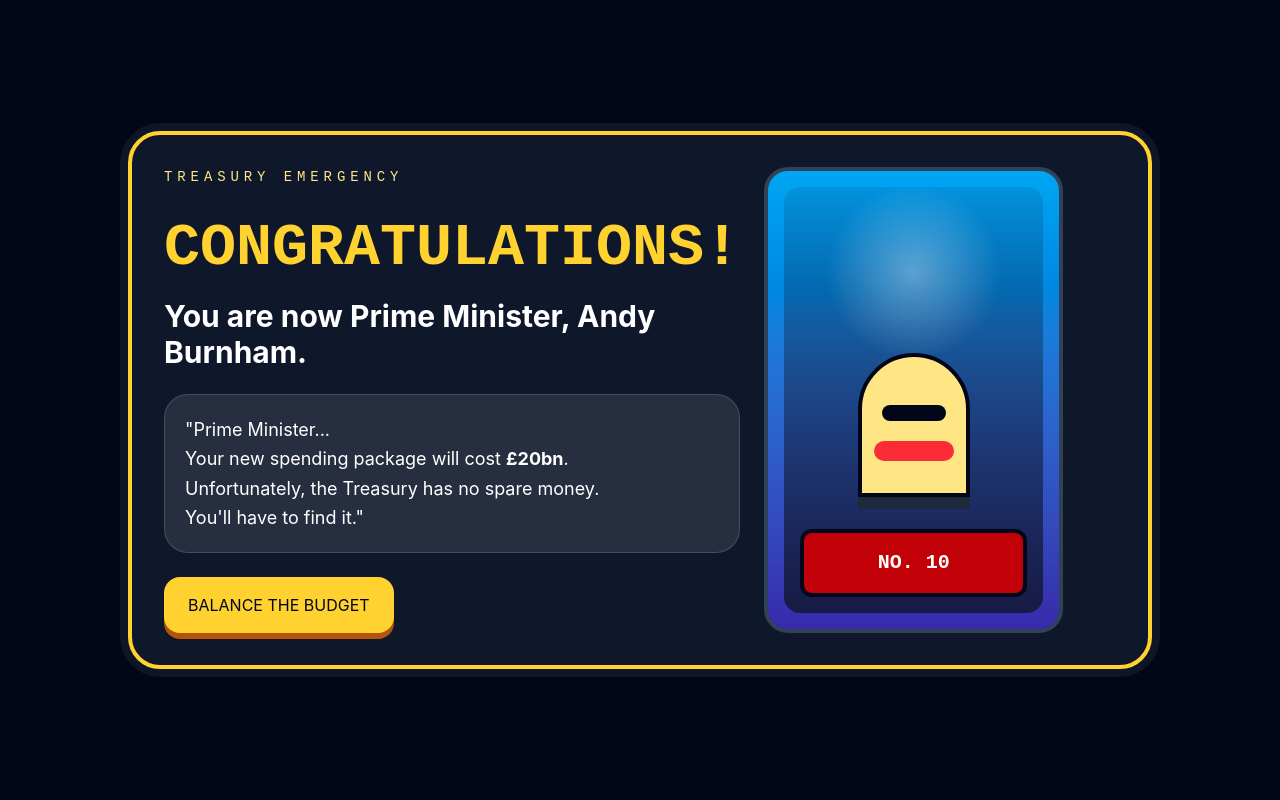
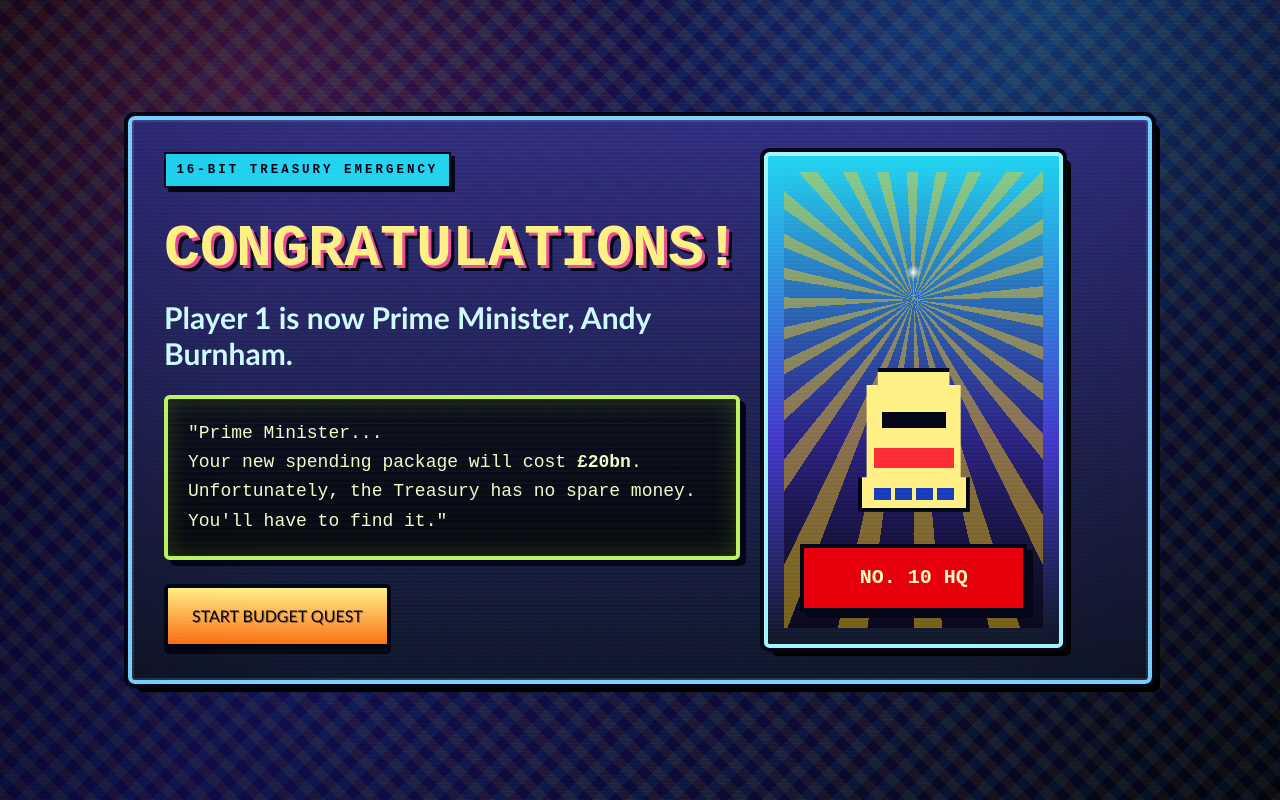
Before and after one commit to thegholt/BurnhamGame, a React (Vite) app: page / in a window 1280 px wide. Built offline with nearby package versions, Linux system fonts and the light colour scheme.

Commit message:
Give game a retro 16-bit feel
Co-authored-by: Holt <thegholt@users.noreply.github.com>

```diff
--- a/src/App.tsx
+++ b/src/App.tsx
@@ -127,15 +127,15 @@ function getHeadline(taxRate: number, taxRevenue: number, cutTotal: number, prod
 
 function ProgressBar({ value, tone = "emerald" }: { value: number; tone?: "emerald" | "amber" | "sky" }) {
   const color = {
-    amber: "from-amber-300 to-orange-500",
-    emerald: "from-emerald-300 to-lime-400",
-    sky: "from-sky-300 to-cyan-400",
+    amber: "from-yellow-200 via-amber-300 to-orange-500",
+    emerald: "from-lime-300 via-emerald-300 to-cyan-300",
+    sky: "from-cyan-200 via-sky-300 to-fuchsia-300",
   }[tone];
 
   return (
-    <div className="h-3 overflow-hidden rounded-full border border-white/20 bg-slate-950/70">
+    <div className="h-4 overflow-hidden border-2 border-yellow-200 bg-black shadow-[inset_0_0_0_2px_rgba(255,255,255,0.1)]">
       <motion.div
-        className={`h-full rounded-full bg-linear-to-r ${color}`}
+        className={`h-full bg-linear-to-r ${color}`}
         initial={{ width: 0 }}
         animate={{ width: `${clamp(value, 0, 100)}%` }}
         transition={{ type: "spring", stiffness: 120, damping: 22 }}
@@ -189,42 +189,48 @@ function App() {
 
   if (!hasStarted) {
     return (
-      <main className="min-h-screen bg-slate-950 px-4 py-6 text-white sm:px-6">
+      <main className="retro-screen min-h-screen px-4 py-6 text-white sm:px-6">
         <section className="mx-auto flex min-h-[calc(100vh-3rem)] max-w-5xl items-center">
           <motion.div
-            className="grid gap-6 rounded-[2rem] border-4 border-amber-300 bg-slate-900 p-5 shadow-[0_0_0_8px_rgba(15,23,42,0.9)] sm:grid-cols-[1.15fr_0.85fr] sm:p-8"
+            className="pixel-panel grid gap-6 p-5 sm:grid-cols-[1.15fr_0.85fr] sm:p-8"
             initial={{ opacity: 0, y: 16 }}
             animate={{ opacity: 1, y: 0 }}
           >
             <div className="space-y-6">
-              <p className="font-mono text-sm uppercase tracking-[0.35em] text-amber-200">Treasury emergency</p>
+              <p className="mega-chip">16-bit treasury emergency</p>
               <div className="space-y-3">
-                <h1 className="font-mono text-4xl font-black uppercase leading-tight text-amber-300 sm:text-6xl">
+                <h1 className="pixel-title font-mono text-4xl font-black uppercase leading-tight text-yellow-200 sm:text-6xl">
                   Congratulations!
                 </h1>
-                <p className="text-2xl font-bold sm:text-3xl">You are now Prime Minister, Andy Burnham.</p>
+                <p className="text-2xl font-black text-cyan-100 sm:text-3xl">Player 1 is now Prime Minister, Andy Burnham.</p>
               </div>
-              <div className="rounded-3xl border border-white/15 bg-white/10 p-5 text-lg leading-relaxed">
+              <div className="crt-copy p-5 font-mono text-base leading-relaxed text-lime-100 sm:text-lg">
                 <p>"Prime Minister...</p>
                 <p>Your new spending package will cost <strong>{formatMoney(FUNDING_TARGET)}</strong>.</p>
                 <p>Unfortunately, the Treasury has no spare money.</p>
                 <p>You'll have to find it."</p>
               </div>
               <button
-                className="w-full rounded-2xl bg-amber-300 px-6 py-4 font-mono text-lg font-black uppercase text-slate-950 shadow-[0_6px_0_#b45309] transition hover:-translate-y-0.5 hover:shadow-[0_8px_0_#b45309] active:translate-y-1 active:shadow-[0_3px_0_#b45309] sm:w-auto"
+                className="pixel-button pixel-button--yellow w-full px-6 py-4 font-mono text-lg font-black uppercase sm:w-auto"
                 onClick={() => setHasStarted(true)}
               >
-                Balance the Budget
+                Start budget quest
               </button>
             </div>
-            <div className="rounded-[1.5rem] border-4 border-slate-700 bg-linear-to-b from-sky-500 to-indigo-800 p-4">
-              <div className="flex h-full min-h-80 flex-col justify-end rounded-2xl bg-[radial-gradient(circle_at_50%_20%,rgba(255,255,255,0.35),transparent_24%),linear-gradient(180deg,rgba(15,23,42,0.1),rgba(15,23,42,0.8))] p-4">
-                <div className="mx-auto h-36 w-28 rounded-t-full border-4 border-slate-950 bg-amber-200 shadow-[0_12px_0_#1e293b]">
-                  <div className="mx-auto mt-12 h-4 w-16 rounded-full bg-slate-950" />
-                  <div className="mx-auto mt-5 h-5 w-20 rounded-full bg-red-500" />
+            <div className="portrait-stage border-4 border-cyan-200 p-4">
+              <div className="speed-lines flex h-full min-h-80 flex-col justify-end p-4">
+                <div className="pixel-sprite mx-auto h-36 w-28 border-4 border-slate-950 bg-yellow-200 shadow-[8px_8px_0_#0f172a]">
+                  <div className="mx-auto mt-10 h-4 w-16 bg-slate-950" />
+                  <div className="mx-auto mt-5 h-5 w-20 bg-red-500" />
+                  <div className="mx-auto mt-5 grid w-20 grid-cols-4 gap-1">
+                    <span className="h-3 bg-blue-800" />
+                    <span className="h-3 bg-blue-800" />
+                    <span className="h-3 bg-blue-800" />
+                    <span className="h-3 bg-blue-800" />
+                  </div>
                 </div>
-                <div className="mt-8 rounded-xl border-4 border-slate-950 bg-red-700 p-4 text-center font-mono text-xl font-black uppercase">
-                  No. 10
+                <div className="mt-8 border-4 border-slate-950 bg-red-600 p-4 text-center font-mono text-xl font-black uppercase text-yellow-100 shadow-[6px_6px_0_#020617]">
+                  No. 10 HQ
                 </div>
               </div>
             </div>
@@ -236,14 +242,14 @@ function App() {
 
   if (isDelivered) {
     return (
-      <main className="min-h-screen bg-slate-950 px-4 py-6 text-white sm:px-6">
+      <main className="retro-screen min-h-screen px-4 py-6 text-white sm:px-6">
         <motion.section
-          className="mx-auto max-w-3xl rounded-[2rem] border-4 border-emerald-300 bg-slate-900 p-5 shadow-[0_0_0_8px_rgba(15,23,42,0.9)] sm:p-8"
+          className="pixel-panel mx-auto max-w-3xl p-5 sm:p-8"
           initial={{ opacity: 0, scale: 0.98 }}
           animate={{ opacity: 1, scale: 1 }}
         >
-          <p className="font-mono text-sm uppercase tracking-[0.35em] text-emerald-200">Budget summary</p>
-          <h1 className="mt-3 font-mono text-3xl font-black uppercase text-emerald-300 sm:text-5xl">
+          <p className="mega-chip">mission complete</p>
+          <h1 className="pixel-title mt-3 font-mono text-3xl font-black uppercase text-lime-200 sm:text-5xl">
             {headline}
           </h1>
           <div className="mt-6 grid gap-3 sm:grid-cols-2">
@@ -252,17 +258,17 @@ function App() {
             <SummaryCard label="Final productivity" value={`${stats.productivity}%`} />
             <SummaryCard label="Public approval" value={`${stats.approval}%`} />
           </div>
-          <div className="mt-6 rounded-3xl border border-white/15 bg-white/10 p-5 text-center">
-            <p className="font-mono text-sm uppercase tracking-[0.25em] text-amber-200">Final score</p>
-            <p className="mt-2 font-mono text-7xl font-black text-amber-300">{stats.score}</p>
-            <p className="mt-2 text-lg">Budget balanced.</p>
+          <div className="score-card mt-6 p-5 text-center">
+            <p className="font-mono text-sm uppercase tracking-[0.25em] text-cyan-100">Final score</p>
+            <p className="pixel-title mt-2 font-mono text-7xl font-black text-yellow-200">{stats.score}</p>
+            <p className="mt-2 font-mono text-lg text-lime-100">Budget balanced. Cabinet bonus unlocked.</p>
           </div>
           <div className="mt-6 grid gap-3 sm:grid-cols-2">
-            <button className="rounded-2xl bg-white px-6 py-4 font-mono font-black uppercase text-slate-950" onClick={resetGame}>
+            <button className="pixel-button pixel-button--yellow px-6 py-4 font-mono font-black uppercase" onClick={resetGame}>
               Play Again
             </button>
             <button
-              className="rounded-2xl border border-white/30 px-6 py-4 font-mono font-black uppercase text-white"
+              className="pixel-button pixel-button--blue px-6 py-4 font-mono font-black uppercase"
               onClick={() => void navigator.clipboard?.writeText(`I scored ${stats.score}/100 on Find the Money: ${headline}`)}
             >
               Share My Result
@@ -274,8 +280,8 @@ function App() {
   }
 
   return (
-    <main className="min-h-screen bg-slate-950 pb-36 text-white">
-      <header className="sticky top-0 z-10 border-b border-white/10 bg-slate-950/90 px-4 py-4 backdrop-blur">
+    <main className="retro-screen min-h-screen pb-36 text-white">
+      <header className="sticky top-0 z-10 border-b-4 border-fuchsia-500 bg-[#080014]/95 px-4 py-4 shadow-[0_6px_0_#020617]">
         <div className="mx-auto grid max-w-6xl gap-3 sm:grid-cols-3">
           <HudMeter
             label="Funding Found"
@@ -289,9 +295,11 @@ function App() {
       </header>
 
       <section className="mx-auto max-w-6xl px-4 py-6">
-        <div className="mb-5 rounded-3xl border border-white/10 bg-white/10 p-4">
-          <p className="font-mono text-xs uppercase tracking-[0.3em] text-amber-200">Prime Minister's desk</p>
-          <h1 className="mt-2 text-2xl font-black sm:text-4xl">Find {formatMoney(FUNDING_TARGET)} before the lobby notices.</h1>
+        <div className="pixel-panel mb-5 p-4">
+          <p className="mega-chip">prime minister's desk</p>
+          <h1 className="pixel-title mt-3 font-mono text-2xl font-black uppercase text-yellow-200 sm:text-4xl">
+            Find {formatMoney(FUNDING_TARGET)} before the lobby notices.
+          </h1>
         </div>
 
         <div className="grid gap-4 sm:grid-cols-2 lg:grid-cols-4">
@@ -300,27 +308,27 @@ function App() {
 
             return (
               <motion.article
-                className="rounded-3xl border-4 border-slate-700 bg-slate-900 p-4 shadow-lg"
+                className="department-card p-4"
                 key={department.id}
                 layout
               >
                 <div className="flex items-start justify-between gap-3">
                   <div>
-                    <p className="font-mono text-xs uppercase tracking-[0.25em] text-slate-400">{department.icon}</p>
-                    <h2 className="mt-1 text-xl font-black">{department.name}</h2>
+                    <p className="font-mono text-xs uppercase tracking-[0.25em] text-cyan-200">{department.icon}</p>
+                    <h2 className="mt-1 text-xl font-black text-white">{department.name}</h2>
                   </div>
-                  <p className="rounded-xl bg-white px-3 py-2 font-mono font-black text-slate-950">
+                  <p className="border-2 border-slate-950 bg-yellow-200 px-3 py-2 font-mono font-black text-slate-950 shadow-[4px_4px_0_#020617]">
                     {formatMoney(department.budget)}
                   </p>
                 </div>
-                <p className="mt-4 text-sm text-slate-300">Budget</p>
+                <p className="mt-4 font-mono text-sm uppercase text-fuchsia-200">Budget sector</p>
                 <div className="mt-3 grid grid-cols-3 gap-2">
                   {department.cuts.map((cut) => (
                     <button
-                      className={`rounded-xl px-2 py-3 text-sm font-black transition ${
+                      className={`cut-button px-2 py-3 text-sm font-black ${
                         selectedCut === cut
-                          ? "bg-red-400 text-slate-950"
-                          : "bg-slate-800 text-white hover:bg-slate-700"
+                          ? "cut-button--selected"
+                          : "bg-slate-950 text-white hover:bg-indigo-950"
                       }`}
                       key={cut}
                       onClick={() => selectCut(department.id, cut)}
@@ -329,7 +337,7 @@ function App() {
                     </button>
                   ))}
                 </div>
-                <div className="mt-4 min-h-14 rounded-2xl border border-white/10 bg-black/20 p-3 text-sm text-amber-100">
+                <div className="mt-4 min-h-14 border-2 border-cyan-900 bg-black/50 p-3 font-mono text-sm text-lime-100 shadow-[inset_0_0_18px_rgba(34,211,238,0.14)]">
                   {selectedCut > 0 ? `Warning: ${department.consequence}` : "No cuts selected."}
                 </div>
               </motion.article>
@@ -338,16 +346,16 @@ function App() {
         </div>
       </section>
 
-      <footer className="fixed inset-x-0 bottom-0 z-20 border-t border-white/10 bg-slate-950/95 px-4 py-4 backdrop-blur">
+      <footer className="fixed inset-x-0 bottom-0 z-20 border-t-4 border-cyan-300 bg-[#080014]/95 px-4 py-4 shadow-[0_-8px_0_#020617]">
         <div className="mx-auto grid max-w-6xl gap-4 sm:grid-cols-[1fr_auto] sm:items-end">
-          <label className="block rounded-2xl border border-white/10 bg-white/10 p-4">
+          <label className="pixel-panel block p-4">
             <div className="flex items-center justify-between gap-4">
-              <span className="font-mono text-sm uppercase tracking-[0.25em] text-amber-200">Income tax</span>
-              <strong className="font-mono text-2xl">{taxRate}%</strong>
+              <span className="font-mono text-sm uppercase tracking-[0.25em] text-cyan-100">Income tax</span>
+              <strong className="font-mono text-2xl text-yellow-200">{taxRate}%</strong>
             </div>
             <input
               aria-label="Income tax rate"
-              className="mt-4 w-full accent-amber-300"
+              className="tax-slider mt-4 w-full"
               max={MAX_TAX_RATE}
               min={BASE_TAX_RATE}
               onChange={(event) => setTaxRate(Number(event.target.value))}
@@ -355,16 +363,16 @@ function App() {
               type="range"
               value={taxRate}
             />
-            <div className="mt-2 flex justify-between font-mono text-xs text-slate-400">
+            <div className="mt-3 flex justify-between font-mono text-xs text-cyan-200">
               <span>{BASE_TAX_RATE}%</span>
               <span>{MAX_TAX_RATE}%</span>
             </div>
           </label>
           <button
-            className={`rounded-2xl px-6 py-5 font-mono font-black uppercase transition ${
+            className={`px-6 py-5 font-mono font-black uppercase ${
               isBalanced
-                ? "bg-emerald-300 text-slate-950 shadow-[0_6px_0_#047857] hover:-translate-y-0.5"
-                : "cursor-not-allowed bg-slate-800 text-slate-500"
+                ? "pixel-button pixel-button--green"
+                : "cursor-not-allowed border-4 border-slate-700 bg-slate-950 text-slate-500 shadow-[6px_6px_0_#020617]"
             }`}
             disabled={!isBalanced}
             onClick={() => setIsDelivered(true)}
@@ -389,10 +397,10 @@ function HudMeter({
   value: string;
 }) {
   return (
-    <div className="rounded-2xl border border-white/10 bg-white/10 p-3">
+    <div className="hud-meter p-3">
       <div className="mb-2 flex items-center justify-between gap-3">
-        <span className="font-mono text-xs uppercase tracking-[0.2em] text-slate-300">{label}</span>
-        <strong className="font-mono text-sm">{value}</strong>
+        <span className="font-mono text-xs uppercase tracking-[0.2em] text-cyan-100">{label}</span>
+        <strong className="font-mono text-sm text-yellow-100">{value}</strong>
       </div>
       <ProgressBar tone={tone} value={percent} />
     </div>
@@ -401,9 +409,9 @@ function HudMeter({
 
 function SummaryCard({ label, value }: { label: string; value: string }) {
   return (
-    <div className="rounded-3xl border border-white/15 bg-white/10 p-5">
-      <p className="text-sm text-slate-300">{label}</p>
-      <p className="mt-2 font-mono text-3xl font-black text-white">{value}</p>
+    <div className="summary-card p-5">
+      <p className="font-mono text-sm uppercase text-cyan-100">{label}</p>
+      <p className="mt-2 font-mono text-3xl font-black text-yellow-100">{value}</p>
     </div>
   );
 }
--- a/src/index.css
+++ b/src/index.css
@@ -1,7 +1,7 @@
 @import "tailwindcss";
 
 @theme {
-  --font-sans: Inter, ui-sans-serif, system-ui, -apple-system, BlinkMacSystemFont, "Segoe UI", sans-serif;
+  --font-sans: "Trebuchet MS", Inter, ui-sans-serif, system-ui, -apple-system, BlinkMacSystemFont, "Segoe UI", sans-serif;
   --font-mono: "Courier New", Courier, monospace;
 }
 
@@ -10,7 +10,7 @@
 }
 
 html {
-  background: #020617;
+  background: #080014;
 }
 
 body {
@@ -18,11 +18,222 @@ body {
   min-width: 320px;
   min-height: 100vh;
   background:
-    linear-gradient(rgba(2, 6, 23, 0.9), rgba(2, 6, 23, 0.96)),
-    repeating-linear-gradient(0deg, rgba(255, 255, 255, 0.05) 0 1px, transparent 1px 4px);
+    radial-gradient(circle at 18% 10%, rgba(236, 72, 153, 0.25), transparent 28rem),
+    radial-gradient(circle at 82% 0%, rgba(34, 211, 238, 0.26), transparent 26rem),
+    linear-gradient(135deg, #080014 0%, #15115f 46%, #050816 100%);
+  color: white;
+  image-rendering: pixelated;
 }
 
 button,
 input {
   font: inherit;
 }
+
+button {
+  cursor: pointer;
+}
+
+button:disabled {
+  cursor: not-allowed;
+}
+
+#root {
+  min-height: 100vh;
+}
+
+.retro-screen {
+  position: relative;
+  overflow-x: hidden;
+  background:
+    linear-gradient(rgba(8, 0, 20, 0.08), rgba(8, 0, 20, 0.22)),
+    repeating-linear-gradient(45deg, rgba(250, 204, 21, 0.08) 0 10px, transparent 10px 20px),
+    repeating-linear-gradient(135deg, rgba(34, 211, 238, 0.08) 0 12px, transparent 12px 24px);
+}
+
+.retro-screen::before {
+  position: fixed;
+  inset: 0;
+  z-index: 30;
+  pointer-events: none;
+  content: "";
+  background:
+    repeating-linear-gradient(0deg, rgba(255, 255, 255, 0.09) 0 1px, transparent 1px 4px),
+    radial-gradient(circle at 50% 50%, transparent 54%, rgba(0, 0, 0, 0.35));
+  mix-blend-mode: soft-light;
+}
+
+.pixel-panel,
+.department-card,
+.hud-meter,
+.summary-card {
+  border: 4px solid #7dd3fc;
+  border-radius: 0.45rem;
+  background:
+    linear-gradient(180deg, rgba(49, 46, 129, 0.95), rgba(15, 23, 42, 0.98)),
+    repeating-linear-gradient(90deg, rgba(255, 255, 255, 0.06) 0 2px, transparent 2px 8px);
+  box-shadow:
+    0 0 0 4px #020617,
+    8px 8px 0 #000,
+    inset 0 0 0 2px rgba(255, 255, 255, 0.12);
+}
+
+.department-card {
+  border-color: #f0abfc;
+  transition:
+    transform 160ms ease,
+    box-shadow 160ms ease;
+}
+
+.department-card:hover {
+  transform: translate(-2px, -2px);
+  box-shadow:
+    0 0 0 4px #020617,
+    12px 12px 0 #000,
+    inset 0 0 0 2px rgba(255, 255, 255, 0.16);
+}
+
+.hud-meter,
+.summary-card {
+  border-width: 3px;
+  border-color: #fde047;
+  box-shadow:
+    0 0 0 3px #020617,
+    5px 5px 0 #000,
+    inset 0 0 0 2px rgba(255, 255, 255, 0.1);
+}
+
+.mega-chip {
+  display: inline-block;
+  border: 2px solid #020617;
+  background: #22d3ee;
+  box-shadow: 4px 4px 0 #020617;
+  color: #080014;
+  font-family: "Courier New", Courier, monospace;
+  font-size: 0.78rem;
+  font-weight: 900;
+  letter-spacing: 0.24em;
+  padding: 0.4rem 0.65rem;
+  text-transform: uppercase;
+}
+
+.pixel-title {
+  text-shadow:
+    3px 3px 0 #ec4899,
+    6px 6px 0 #020617;
+}
+
+.crt-copy,
+.score-card {
+  border: 4px solid #bef264;
+  border-radius: 0.35rem;
+  background:
+    linear-gradient(rgba(0, 0, 0, 0.62), rgba(0, 0, 0, 0.72)),
+    repeating-linear-gradient(0deg, rgba(132, 204, 22, 0.12) 0 2px, transparent 2px 6px);
+  box-shadow:
+    inset 0 0 24px rgba(132, 204, 22, 0.24),
+    6px 6px 0 #020617;
+}
+
+.portrait-stage {
+  border-radius: 0.35rem;
+  background:
+    linear-gradient(180deg, #22d3ee 0%, #4338ca 58%, #111827 100%);
+  box-shadow:
+    0 0 0 4px #020617,
+    8px 8px 0 #000;
+}
+
+.speed-lines {
+  background:
+    radial-gradient(circle at 50% 22%, rgba(255, 255, 255, 0.9), transparent 0.45rem),
+    repeating-conic-gradient(from 45deg at 50% 28%, rgba(250, 204, 21, 0.45) 0 5deg, transparent 5deg 13deg),
+    linear-gradient(180deg, rgba(8, 0, 20, 0), rgba(8, 0, 20, 0.68));
+}
+
+.pixel-sprite {
+  border-radius: 0.15rem 0.15rem 0 0;
+  clip-path: polygon(18% 0, 82% 0, 82% 12%, 92% 12%, 92% 76%, 100% 76%, 100% 100%, 0 100%, 0 76%, 8% 76%, 8% 12%, 18% 12%);
+}
+
+.pixel-button,
+.cut-button {
+  border: 4px solid #020617;
+  border-radius: 0.3rem;
+  box-shadow: 0 6px 0 #020617;
+  text-shadow: 1px 1px 0 rgba(0, 0, 0, 0.35);
+  transition:
+    transform 120ms ease,
+    box-shadow 120ms ease,
+    filter 120ms ease;
+}
+
+.pixel-button:hover,
+.cut-button:hover {
+  filter: brightness(1.1);
+  transform: translateY(-2px);
+  box-shadow: 0 8px 0 #020617;
+}
+
+.pixel-button:active,
+.cut-button:active {
+  transform: translateY(3px);
+  box-shadow: 0 3px 0 #020617;
+}
+
+.pixel-button--yellow {
+  background: linear-gradient(180deg, #fef08a, #f97316);
+  color: #080014;
+}
+
+.pixel-button--blue {
+  background: linear-gradient(180deg, #67e8f9, #2563eb);
+  color: white;
+}
+
+.pixel-button--green {
+  background: linear-gradient(180deg, #bef264, #10b981);
+  color: #04111f;
+}
+
+.cut-button {
+  background:
+    linear-gradient(180deg, rgba(30, 41, 59, 0.98), rgba(2, 6, 23, 0.98)),
+    repeating-linear-gradient(90deg, rgba(255, 255, 255, 0.08) 0 2px, transparent 2px 6px);
+  color: white;
+}
+
+.cut-button--selected {
+  background: linear-gradient(180deg, #fb7185, #dc2626);
+  color: white;
+}
+
+.tax-slider {
+  height: 18px;
+  appearance: none;
+  background:
+    repeating-linear-gradient(90deg, #facc15 0 8px, #020617 8px 12px),
+    linear-gradient(180deg, #0f172a, #020617);
+  border: 3px solid #7dd3fc;
+  box-shadow:
+    inset 0 0 0 2px #020617,
+    4px 4px 0 #020617;
+}
+
+.tax-slider::-webkit-slider-thumb {
+  width: 28px;
+  height: 28px;
+  appearance: none;
+  background: linear-gradient(180deg, #f0abfc, #ec4899);
+  border: 4px solid #020617;
+  box-shadow: 3px 3px 0 #000;
+}
+
+.tax-slider::-moz-range-thumb {
+  width: 22px;
+  height: 22px;
+  background: linear-gradient(180deg, #f0abfc, #ec4899);
+  border: 4px solid #020617;
+  border-radius: 0;
+  box-shadow: 3px 3px 0 #000;
+}
```
